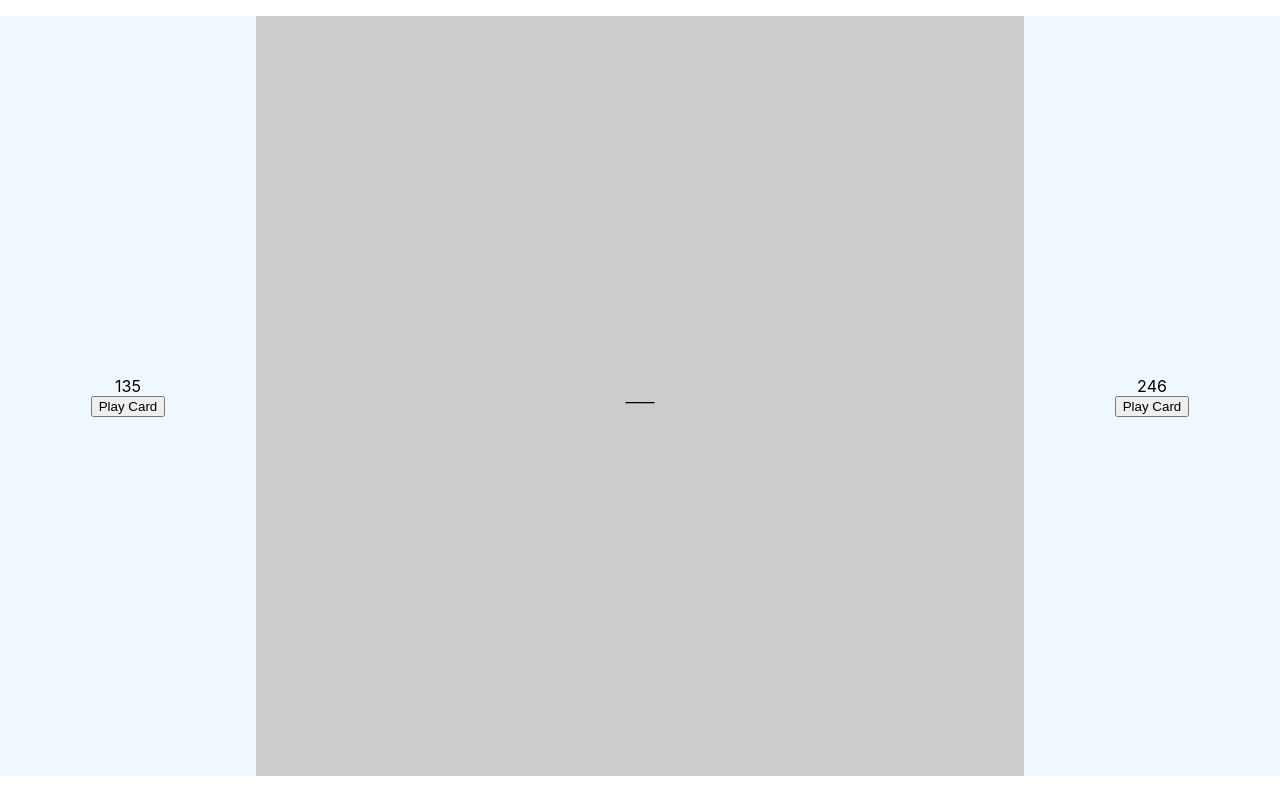
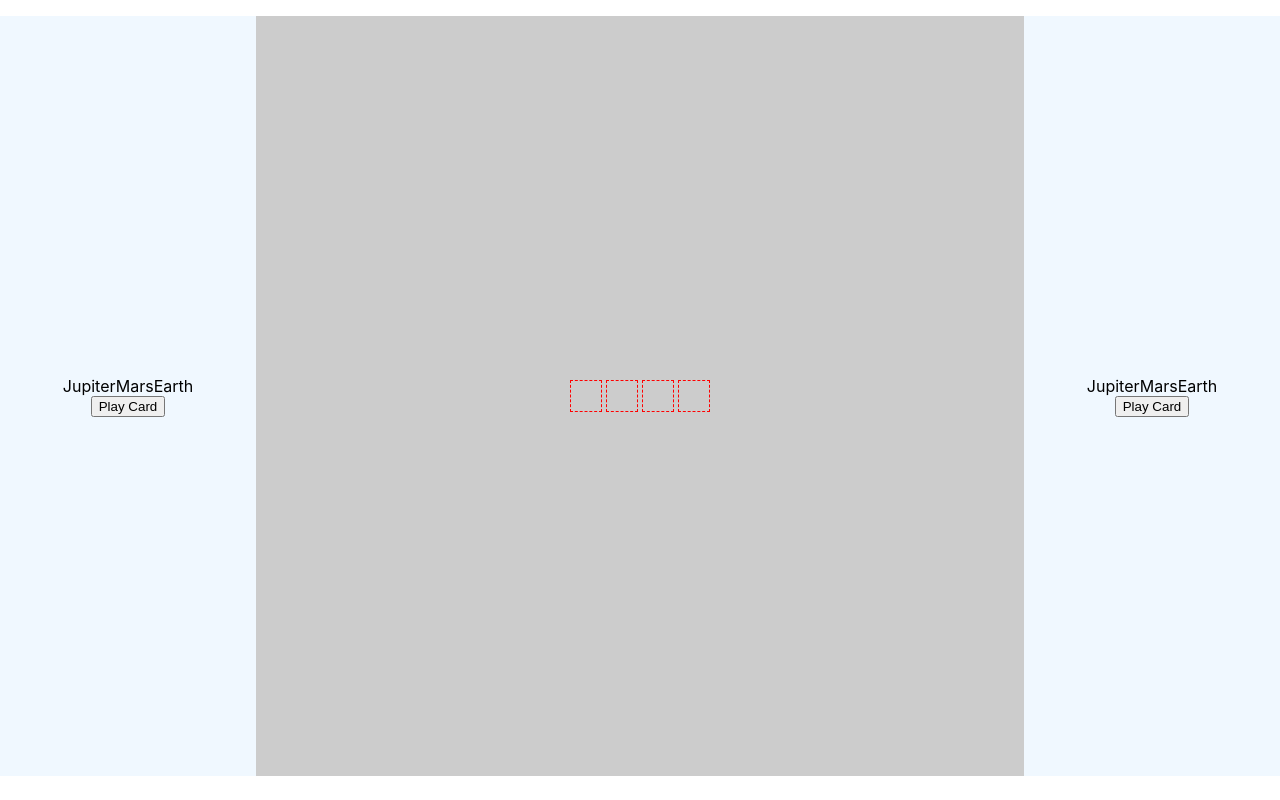
Before and after one commit to WhoSpeaks4Earth/card-manor, a React (Create React App) app: page / in a window 1280 px wide. Built offline with nearby package versions, Linux system fonts and the light colour scheme.

Commit message:
basic playability with card containers

```diff
--- /dev/null
+++ b/src/components/card/Card.tsx
@@ -0,0 +1,8 @@
+import "./card.css";
+
+export const Card = () => {
+
+    return (
+        <div className="card">X</div>
+    )
+}
--- /dev/null
+++ b/src/components/card/CardContainer.tsx
@@ -0,0 +1,11 @@
+import { ReactNode } from "react";
+import "./cardContainer.css";
+
+export const CardContainer = (props: {children?: ReactNode}) => {
+
+    return (
+        <div className="card-container">
+            {props.children}
+        </div>
+    )
+}
--- /dev/null
+++ b/src/components/card/card.css
@@ -0,0 +1,10 @@
+
+.card {
+    background-color: aliceblue;
+    display: flex;
+    align-items: center;
+    justify-content: center;
+    height: 30px;
+    width: 30px;
+    box-shadow: 5px 5px 10px -3px #000000;
+}
--- /dev/null
+++ b/src/components/card/cardContainer.css
@@ -0,0 +1,10 @@
+
+.card-container {
+    display: flex;
+    align-items: center;
+    justify-content: center;
+    border: 1px dashed red;
+    height: 30px;
+    width: 30px;
+    margin: 2px;
+}
--- a/src/components/game-table/GameTable.tsx
+++ b/src/components/game-table/GameTable.tsx
@@ -1,19 +1,37 @@
 import { useState } from "react"
+import { cardDecks } from "../../data/card-decks";
+import { ICard } from "../../models/ICard";
+import { Card } from "../card/Card";
+import { CardContainer } from "../card/CardContainer";
 import "./gameTable.css"
 
-type cards = (number | string)[];
+
+
+const getCardHand = (cards: ICard[], size: number): ICard[] => {
+  const hand: ICard[] = [];
+
+  for (let i = 0; i < size; i++) {
+    hand.push(cards[i]);
+  }
+
+  return hand;
+}
+
+
 
 interface IState {
-  opponentHand: cards,
-  board: cards,
-  playerHand: cards
+  opponentHand: (null | ICard)[],
+  board: (null | ICard)[],
+  playerHand: (null | ICard)[]
 }
 
 const initialState: IState = {
-  opponentHand: [1, 3, 5],
-  board: Array(4).fill('_'),
-  playerHand: [2, 4, 6]
+  opponentHand: getCardHand(cardDecks[0].cards, 3),
+  board: Array(4).fill(null),
+  playerHand: getCardHand(cardDecks[0].cards, 3)
 }
+
+
 
 
 export const GameTable = () => {
@@ -29,32 +47,32 @@ export const GameTable = () => {
 
     const newHand = [...state[handType]];
     const newBoard = [...state.board];
-    newHand[playableCardIndex] = 'X';
+    newHand[playableCardIndex] = null;
     newBoard[emptyBoardCellIndex] = state[handType][playableCardIndex];
     setState({...state, board: newBoard, [handType]: newHand})
   }
 
-  const findPlayableCardIndex = (hand: cards): number => {
-    return hand.findIndex(card => card !== 'X');
+  const findPlayableCardIndex = (hand: (null | ICard)[]): number => {
+    return hand.findIndex(card => card !== null);
   }
 
-  const findEmptyBoardCellIndex = (board: cards): number => {
-    return board.findIndex(cell => cell === '_');
+  const findEmptyBoardCellIndex = (board: (null | ICard)[]): number => {
+    return board.findIndex(cell => cell === null);
   }
 
   return (
     <div className="game-table">
       <div className="side-panel">
-        {state.opponentHand}
+      <div>{state.opponentHand.map(card => card?.title)}</div>
         <button onClick={() => onClick('opponentHand')}>Play Card</button>
       </div>
 
       <div className="board-container">
-        {state.board}
+        {state.board.map((cell, i) => <div key={i}>{cell ? <CardContainer><Card /></CardContainer> : <CardContainer />}</div>)}
       </div>
 
       <div className="side-panel">
-        {state.playerHand}
+        <div>{state.playerHand.map(card => card?.title)}</div>
         <button onClick={() => onClick('playerHand')}>Play Card</button>
       </div>
     </div>
--- /dev/null
+++ b/src/data/card-decks.ts
@@ -0,0 +1,43 @@
+import { IDeck } from "../models/IDeck";
+
+
+export const cardDecks: IDeck[] = [
+    {
+        name: "Solar System",
+        description: "Notable objects from our Solar System. Objects are ranked in categories of mass, size, material, and speed.",
+        cards: [
+            {
+                title: "Jupiter",
+                ranks: [2, 9, 7, 9]
+            },
+            {
+                title: "Mars",
+                ranks: [5, 7, 3, 9]
+            },
+            {
+                title: "Earth",
+                ranks: [4, 6, 8, 4]
+            },
+            {
+                title: "Sun",
+                ranks: [10, 7, 3, 10]
+            },
+            {
+                title: "Saturn",
+                ranks: [6, 3, 1, 8]
+            },
+            {
+                title: "Neptune",
+                ranks: [5, 7, 3, 9]
+            },
+            {
+                title: "Venus",
+                ranks: [5, 7, 3, 9]
+            },
+            {
+                title: "Europa",
+                ranks: [5, 7, 3, 9]
+            },
+        ]
+    }
+]
--- /dev/null
+++ b/src/models/ICard.ts
@@ -0,0 +1,7 @@
+export type rank = 0 | 1 | 2 | 3 | 4 | 5 | 6 | 7 | 8 | 9 | 10;
+export type ranks = [rank, rank, rank, rank];
+
+export interface ICard {
+    title: string,
+    ranks: ranks
+}
--- /dev/null
+++ b/src/models/IDeck.ts
@@ -0,0 +1,8 @@
+import { ICard } from "./ICard";
+
+
+export interface IDeck {
+    name: string,
+    description: string,
+    cards: ICard[]
+}
```
